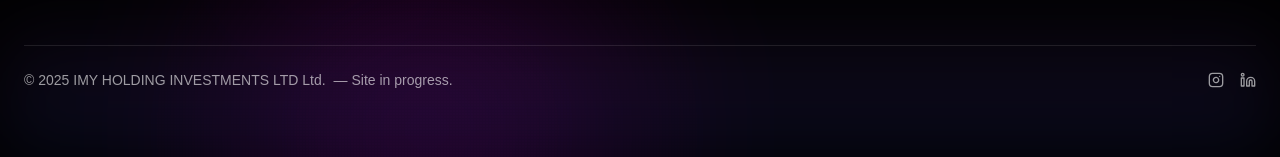
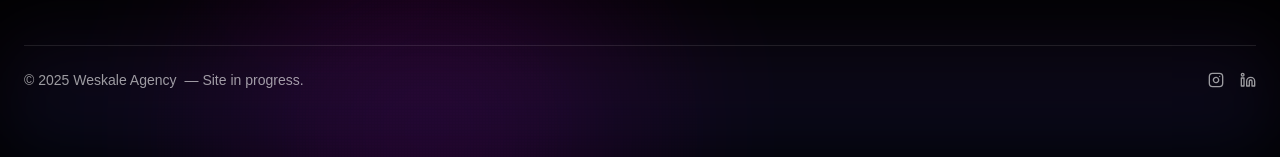
Before and after one commit to LeOuazz/Weskale, a Next.js app: page / in a window 1280 px wide. Shown: the part 640-797 px from the top of the page. Built offline with nearby package versions, Linux system fonts and the light colour scheme.

Commit message:
second push

```diff
--- a/src/app/component/ComingSoonWeskale.tsx
+++ b/src/app/component/ComingSoonWeskale.tsx
@@ -137,7 +137,7 @@ const ComingSoonWeskale: React.FC = () => {
             <footer className="relative z-10 mx-auto w-full max-w-7xl px-6 pb-10">
                 <div className="flex flex-col items-center justify-between gap-4 border-t border-white/10 pt-6 text-sm text-white/60 md:flex-row">
                     <div className="flex items-center gap-2">
-                        <span>© {year} IMY HOLDING INVESTMENTS LTD Ltd.</span>
+                        <span>© {year} Weskale Agency</span>
                         <span className="hidden md:inline">— Site in progress.</span>
                     </div>
                     <div className="flex items-center gap-4">
```
